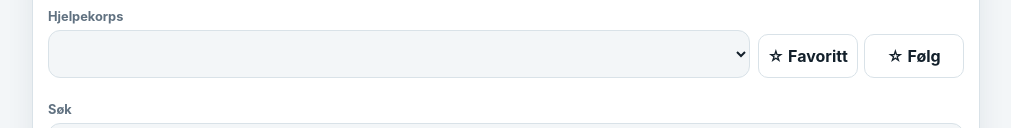
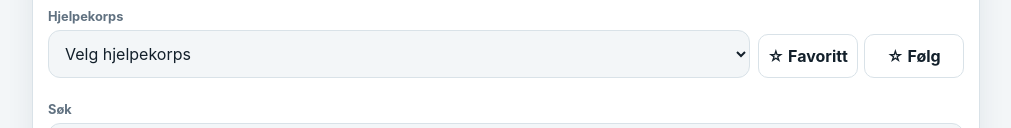
Before and after one commit to Border55-repo/KlarX, a website: page apps/kova/index.html in a window 1280 px wide. Shown: the part 942-1070 px from the top of the page, without its empty margins (134-1145 px from the left). Drawn offline with Linux system fonts and the light colour scheme; no server answers.

Commit message:
Make helper corps selector explicitly optional

```diff
--- a/apps/kova/index.html
+++ b/apps/kova/index.html
@@ -146,7 +146,9 @@
       <div class="org-row">
         <label>
           <span>Hjelpekorps</span>
-          <select id="orgSelect"></select>
+          <select id="orgSelect">
+            <option value="">Velg hjelpekorps</option>
+          </select>
         </label>
         <div class="org-buttons">
           <button id="favoriteOrgBtn" class="small" aria-label="Favorittkorps">☆ Favoritt</button>
```
